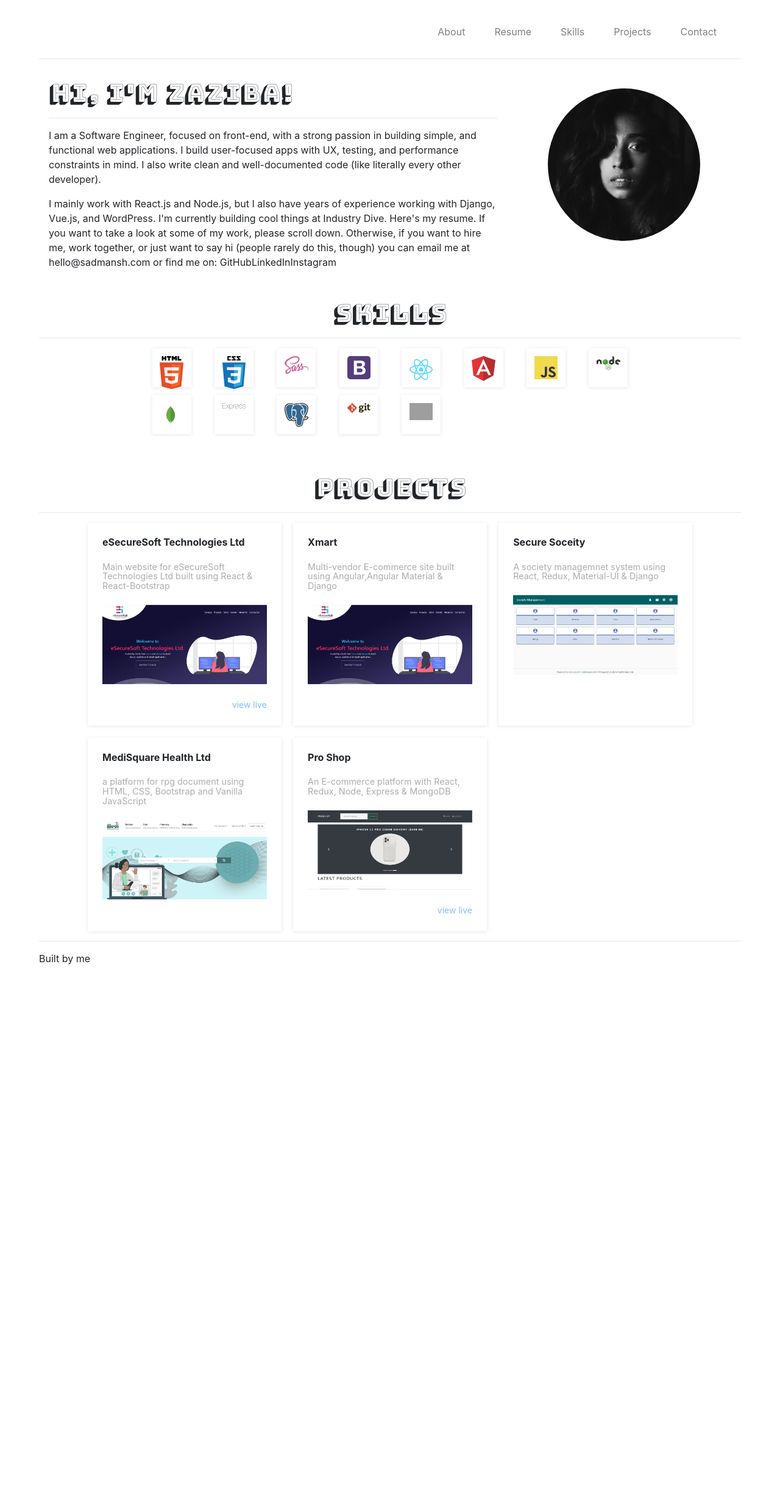
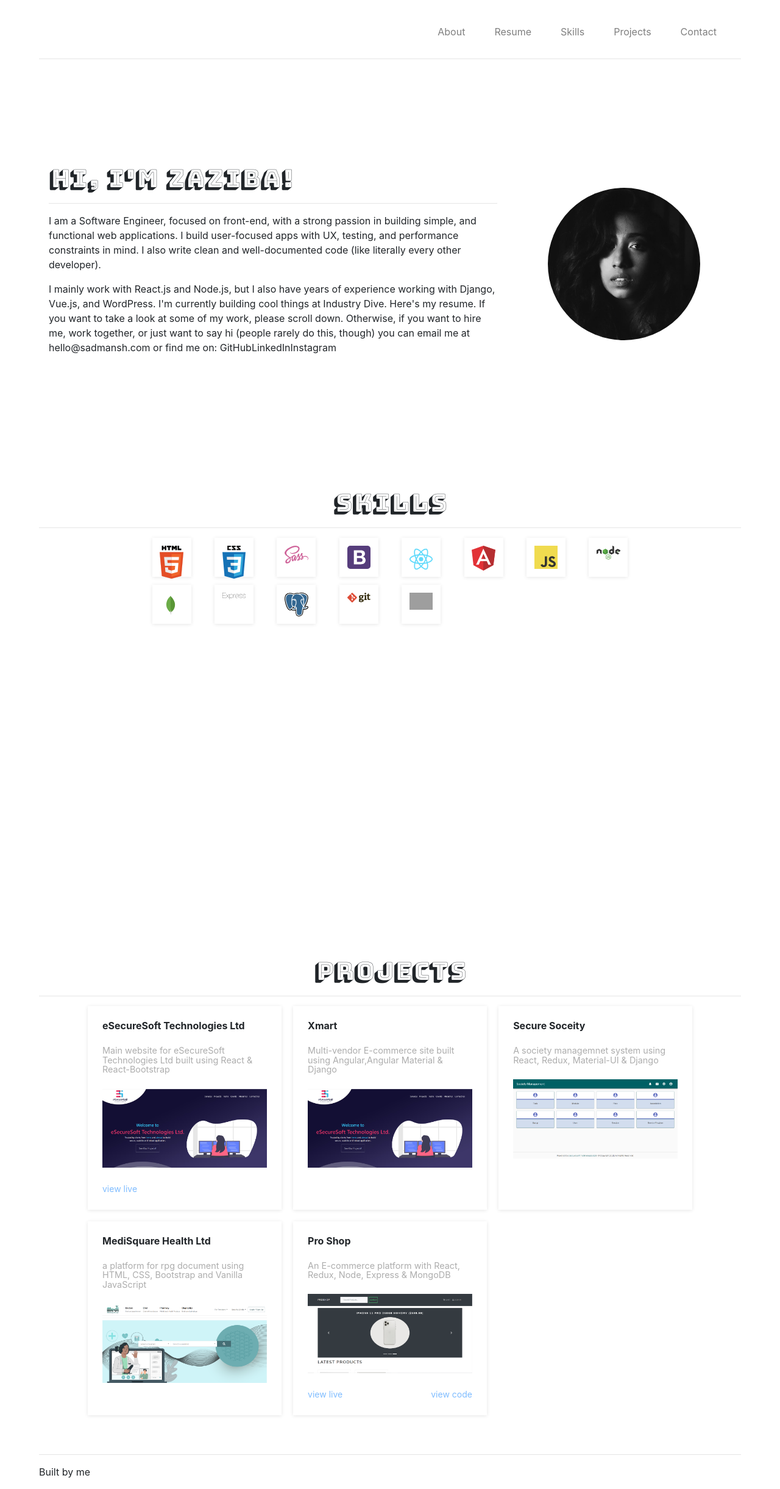
Before and after one commit to ZazibaAhmed/Portfolio, a React (Create React App) app: page / in a window 1280 px wide. Shown: the whole page at 61% size. Before the commit the page ends 1600 px from the top, so only its background shows below. Built offline with nearby package versions, Linux system fonts and the light colour scheme; grey boxes are pictures that could not be loaded.

Commit message:
Fixed section padding and responsiveness isues

```diff
--- a/src/App.scss
+++ b/src/App.scss
@@ -7,3 +7,14 @@
     padding: 0 1rem;
   }
 }
+
+@media (min-width: 992px) {
+  .banner-container {
+    height: 80vh;
+    align-items: center;
+  }
+  .skills-container {
+    height: 90vh;
+    align-items: center;
+  }
+}
--- a/src/sections/Banner/Banner.scss
+++ b/src/sections/Banner/Banner.scss
@@ -1,5 +1,4 @@
 .banner-container {
-  // height: 80vh;
   // border: 1px solid black;
   display: grid;
   grid-template-columns: 2fr 1fr;
--- a/src/sections/Navbar/Navbar.js
+++ b/src/sections/Navbar/Navbar.js
@@ -16,7 +16,7 @@ const NavBar = () => {
               <Nav.Link href="/home">About</Nav.Link>
             </Nav.Item>
             <Nav.Item>
-              <Nav.Link eventKey="link-1">Resume</Nav.Link>
+              <Nav.Link href="/home">Resume</Nav.Link>
             </Nav.Item>
             <Nav.Item>
               <Link
--- a/src/sections/Projects/Projects.js
+++ b/src/sections/Projects/Projects.js
@@ -16,6 +16,7 @@ const projects = [
       "Main website for eSecureSoft Technologies Ltd built using React & React-Bootstrap",
     img: eSececure,
     live: "http://esecuresoftbd.com/",
+    code: "",
   },
   {
     name: "Xmart",
@@ -23,6 +24,7 @@ const projects = [
       "Multi-vendor E-commerce site built using Angular,Angular Material & Django",
     img: eSececure,
     live: "",
+    code: "",
   },
   {
     name: "Secure Soceity",
@@ -30,6 +32,7 @@ const projects = [
       "A society managemnet system using React, Redux, Material-UI & Django",
     img: secureSociety,
     live: "",
+    code: "",
   },
   {
     name: "MediSquare Health Ltd",
@@ -37,6 +40,7 @@ const projects = [
       "a platform for rpg document using HTML, CSS, Bootstrap and Vanilla JavaScript",
     img: ms1,
     live: "",
+    code: "",
   },
   {
     name: "Pro Shop",
@@ -44,6 +48,7 @@ const projects = [
       "An E-commerce platform with React, Redux, Node, Express & MongoDB",
     img: proshop,
     live: "https://pro-shop-123.herokuapp.com/",
+    code: "https://github.com/ZazibaAhmed/E-commerce-MERN",
   },
 ];
 
--- a/src/sections/Projects/Projects.scss
+++ b/src/sections/Projects/Projects.scss
@@ -1,5 +1,5 @@
 .projects-container {
-  padding-top: 1rem;
+  padding: 3rem 0;
   .title {
     font-family: stylishFont;
     text-align: center;
@@ -31,7 +31,7 @@
 }
 
 @media (max-width: 500px) {
-  .projects-container .grid {
+  .projects-container .grid-container .grid {
     grid-template-columns: 1fr;
   }
 }
--- a/src/sections/Projects/components/ProjectCard.js
+++ b/src/sections/Projects/components/ProjectCard.js
@@ -18,6 +18,13 @@ export const ProjectCard = ({ project }) => {
               view live
             </a>
           )}
+          {project.code === "" ? (
+            ""
+          ) : (
+            <a href={project.code} rel="noopener noreferrer" target="_blank">
+              view code
+            </a>
+          )}
         </div>
       </div>
     </div>
--- a/src/sections/Projects/components/ProjectCard.scss
+++ b/src/sections/Projects/components/ProjectCard.scss
@@ -40,7 +40,7 @@
     display: flex;
     flex-direction: row;
     -webkit-box-pack: justify;
-    justify-content: flex-end;
+    justify-content: space-between;
     a {
       opacity: 0.5;
       font-size: 14px;
--- a/src/sections/Skills/Skills.scss
+++ b/src/sections/Skills/Skills.scss
@@ -1,5 +1,5 @@
 .skills-container {
-  padding-top: 1rem;
+  padding: 3rem 0;
   margin-bottom: 3rem;
   .title {
     font-family: stylishFont;
@@ -20,3 +20,8 @@
     }
   }
 }
+@media (max-width: 500px) {
+  .skills-container .grid-container .grid {
+    grid-template-columns: repeat(3, 1fr);
+  }
+}
```
